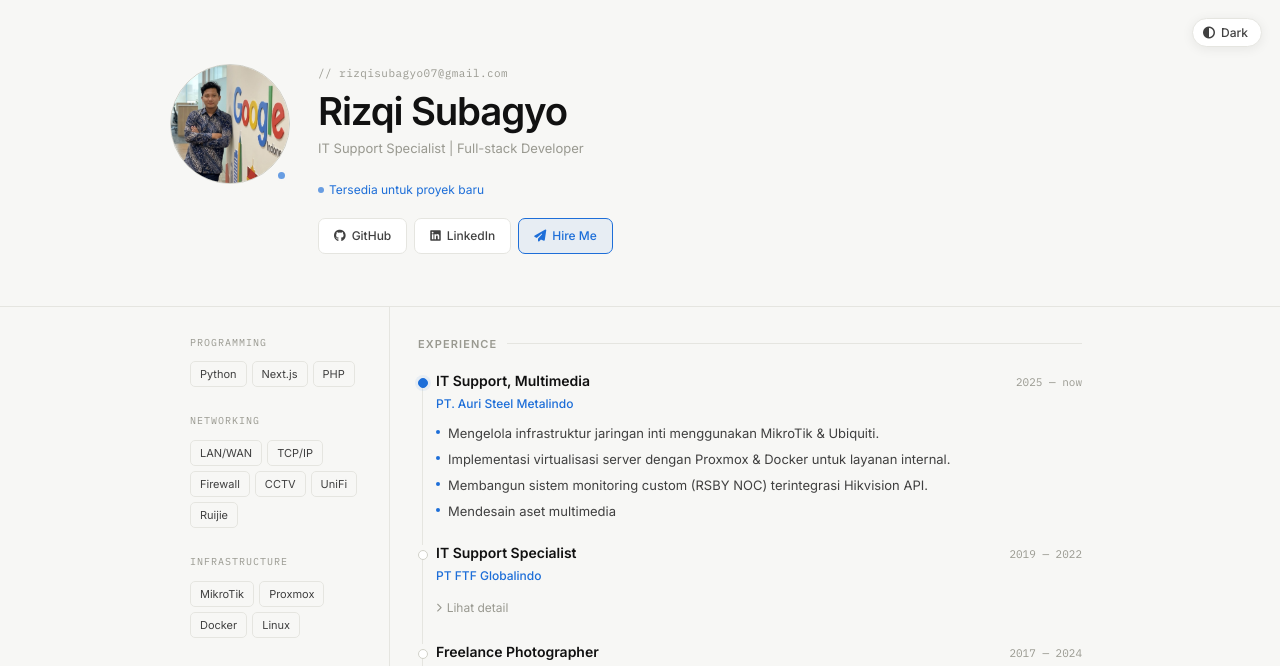
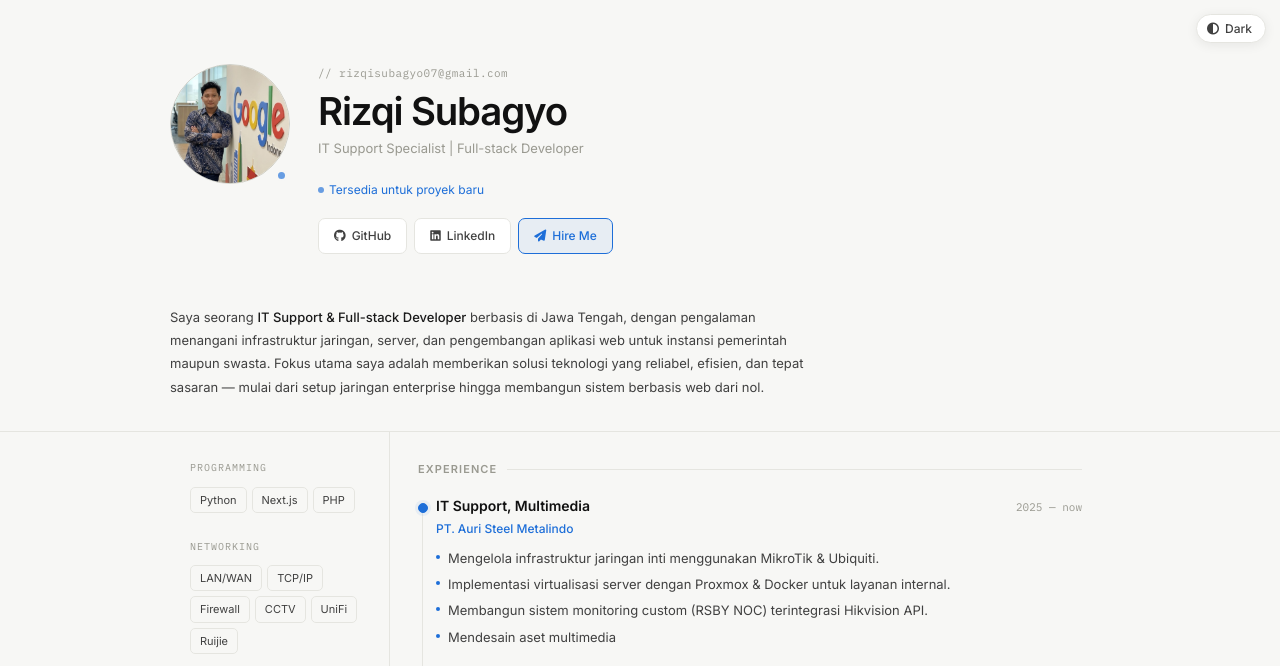
Before and after one commit to monologstorycom-pixel/profile, a PHP site: page / in a window 1280 px wide. Shown: the top 666 px of the page. Run offline with PHP 8.4, Linux system fonts and the light colour scheme; data comes from the database, SQL or seed files in the repository.

Commit message:
Update index.php

```diff
--- a/index.php
+++ b/index.php
@@ -40,6 +40,39 @@ function getYouTubeEmbed($url) {
     <title><?= $nama ?> — IT Support & Full-stack Developer</title>
     <meta name="description" content="<?= $nama ?> — <?= $tagline ?>.">
     <meta name="robots" content="index, follow">
+    <meta name="author" content="<?= $nama ?>">
+    <link rel="canonical" href="https://rsby.my.id/">
+
+    <!-- Open Graph / Social Preview -->
+    <meta property="og:type" content="website">
+    <meta property="og:url" content="https://rsby.my.id/">
+    <meta property="og:title" content="<?= $nama ?> — IT Support & Full-stack Developer">
+    <meta property="og:description" content="<?= $tagline ?>. Tersedia untuk proyek IT Support, Networking, dan Web Development.">
+    <meta property="og:image" content="<?= $foto ?>">
+    <meta property="og:locale" content="id_ID">
+    <meta name="twitter:card" content="summary">
+    <meta name="twitter:title" content="<?= $nama ?> — IT Support & Full-stack Developer">
+    <meta name="twitter:description" content="<?= $tagline ?>">
+    <meta name="twitter:image" content="<?= $foto ?>">
+
+    <!-- JSON-LD Structured Data -->
+    <script type="application/ld+json">
+    {
+      "@context": "https://schema.org",
+      "@type": "Person",
+      "name": "<?= $nama ?>",
+      "jobTitle": "IT Support Specialist & Full-stack Developer",
+      "email": "<?= $email ?>",
+      "url": "https://rsby.my.id/",
+      "image": "<?= $foto ?>",
+      "sameAs": [
+        "<?= $github ?>",
+        "<?= $linkedin ?>"
+      ],
+      "knowsAbout": ["IT Support", "Networking", "MikroTik", "PHP", "Python", "Next.js", "Docker", "Linux"]
+    }
+    </script>
+
     <link rel="icon" type="image/png" href="<?= $foto ?>">
     <link rel="preconnect" href="https://fonts.googleapis.com">
     <link rel="preconnect" href="https://fonts.gstatic.com" crossorigin>
@@ -98,7 +131,7 @@ function getYouTubeEmbed($url) {
 
         /* ── TOGGLE ── */
         .toggle {
-            position: fixed; top: 18px; right: 18px; z-index: 200;
+            position: fixed; top: 14px; right: 14px; z-index: 200;
             background: var(--card); border: 1px solid var(--border);
             border-radius: 99px; padding: 6px 13px 6px 10px;
             display: flex; align-items: center; gap: 6px; cursor: pointer;
@@ -108,6 +141,11 @@ function getYouTubeEmbed($url) {
         }
         .toggle:hover { border-color: var(--border-s); color: var(--text-hi); }
         .toggle i { font-size: 12px; }
+        @media (max-width: 560px) {
+            .toggle { top: 10px; right: 10px; padding: 5px 10px 5px 8px; font-size: 11px; }
+            .toggle span { display: none; }
+            header { padding-top: 50px; }
+        }
 
         /* ── LAYOUT ── */
         .page { max-width: 980px; margin: 0 auto; padding: 0 20px; }
@@ -151,6 +189,15 @@ function getYouTubeEmbed($url) {
         .btn:hover { border-color: var(--accent); color: var(--text-hi); }
         .btn-hi { border-color: var(--accent); color: var(--accent); background: var(--accent-bg); }
         .btn-hi:hover { background: var(--accent); color: var(--bg); }
+
+        /* ── ABOUT BIO ── */
+        .about-bio {
+            max-width: 980px; margin: 0 auto;
+            padding: 0 20px 32px;
+            font-size: 13px; color: var(--text); line-height: 1.8;
+        }
+        .about-bio p { max-width: 640px; }
+        .about-bio strong { color: var(--text-hi); font-weight: 500; }
 
         /* ── BODY GRID ── */
         hr.sep { border: none; border-top: 1px solid var(--border); }
@@ -279,6 +326,10 @@ function getYouTubeEmbed($url) {
         </div>
     </div>
 </header>
+
+<div class="about-bio f d1">
+    <p>Saya seorang <strong>IT Support & Full-stack Developer</strong> berbasis di Jawa Tengah, dengan pengalaman menangani infrastruktur jaringan, server, dan pengembangan aplikasi web untuk instansi pemerintah maupun swasta. Fokus utama saya adalah memberikan solusi teknologi yang reliabel, efisien, dan tepat sasaran — mulai dari setup jaringan enterprise hingga membangun sistem berbasis web dari nol.</p>
+</div>
 
 <hr class="sep">
 
```
